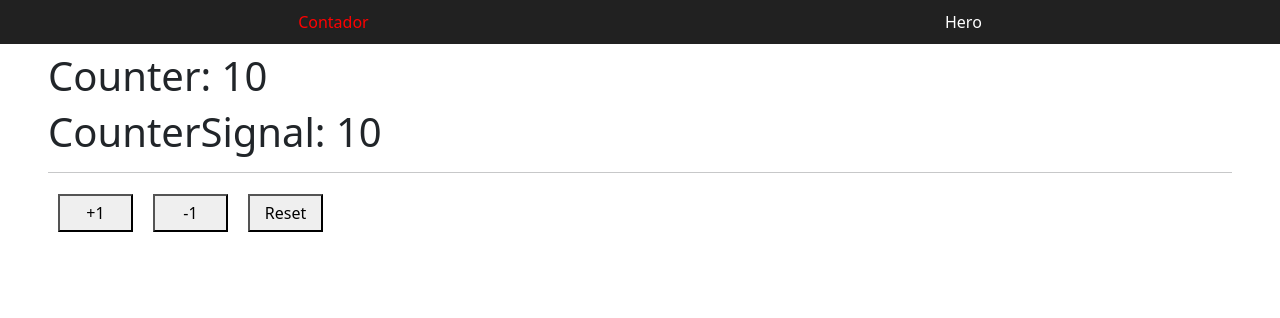
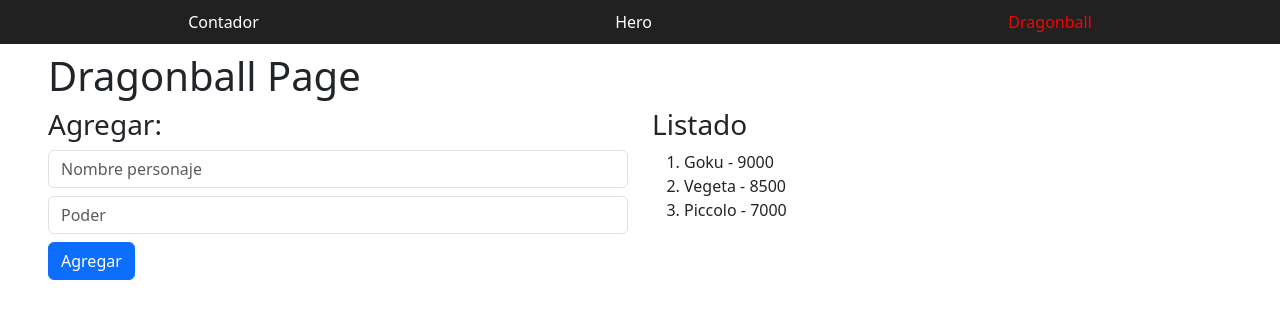
Before and after one commit to Jeremiasianigro/cursoAngularDevtalles, an Angular app in the folder bases/: page /dragonball in a window 1280 px wide. Before the commit this address led to /. Shown: the top 318 px of the page. Built offline with nearby package versions, Linux system fonts and the light colour scheme.

Commit message:
seccion5-clase5

```diff
--- a/bases/src/app/app.routes.ts
+++ b/bases/src/app/app.routes.ts
@@ -1,6 +1,7 @@
 import { Routes } from '@angular/router';
 import { CounterPageComponent } from './pages/counter/counter-page.component';
 import { HeroPageComponent } from './pages/hero/hero-page.component';
+import { dragonballPageComponent } from './pages/dragonball/dragonball-page.component';
 
 export const routes: Routes = [
 {
@@ -12,6 +13,10 @@
   component: HeroPageComponent
 },
 {
+  path: 'dragonball',
+  component: dragonballPageComponent
+},
+{
   path: '**',
   redirectTo: ''
 }
--- a/bases/src/app/components/shared/navbar/navbar.html
+++ b/bases/src/app/components/shared/navbar/navbar.html
@@ -24,6 +24,7 @@
   [routerLinkActiveOptions]="{ exact: true}"
   >Contador</a>
   <a [routerLink]="['/hero']" [routerLinkActive]="'active'">Hero</a>
+  <a [routerLink]="['/dragonball']" [routerLinkActive]="'active'">Dragonball</a>
 
   <!--otros-->
 </nav>
--- /dev/null
+++ b/bases/src/app/pages/dragonball/dragonball-page.component.html
@@ -0,0 +1,20 @@
+<h1>Dragonball Page</h1>
+
+<section class="row">
+  <div class="col-12 col-sm-6">
+   <h3>Agregar:</h3>
+   <input type="text" class="form-control" placeholder="Nombre personaje">
+   <input type="number" class="form-control mt-2" placeholder="Poder">
+    <button class="btn btn-primary mt-2">Agregar</button>
+  </div>
+  <div class="col-12 col-sm-6">
+    <h3>Listado</h3>
+    <ol>
+      <li>Goku - 9000</li>
+      <li>Vegeta - 8500</li>
+      <li>Piccolo - 7000</li>
+    </ol>
+
+  </div>
+
+</section>
--- /dev/null
+++ b/bases/src/app/pages/dragonball/dragonball-page.component.ts
@@ -0,0 +1,9 @@
+import { Component} from '@angular/core';
+
+@Component({
+  templateUrl: './dragonball-page.component.html'
+})
+
+export class dragonballPageComponent  {
+
+}
```
